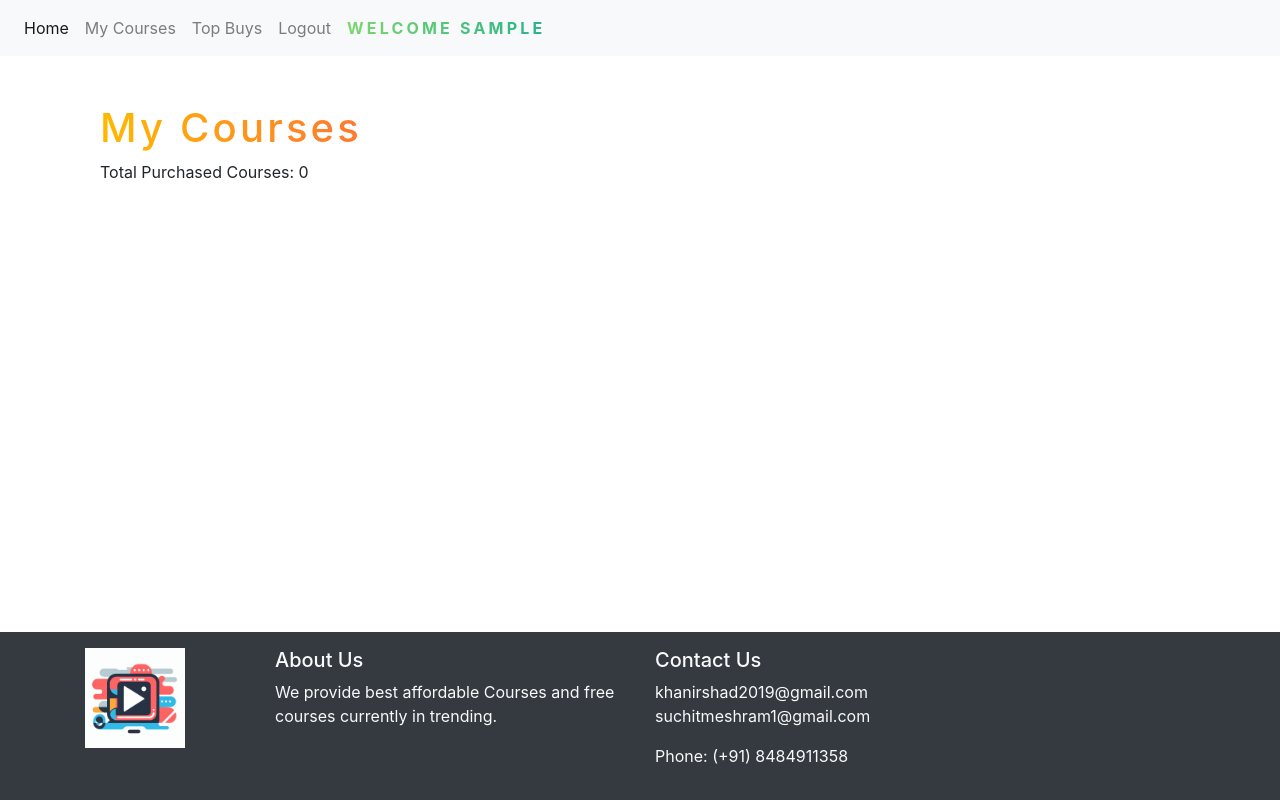
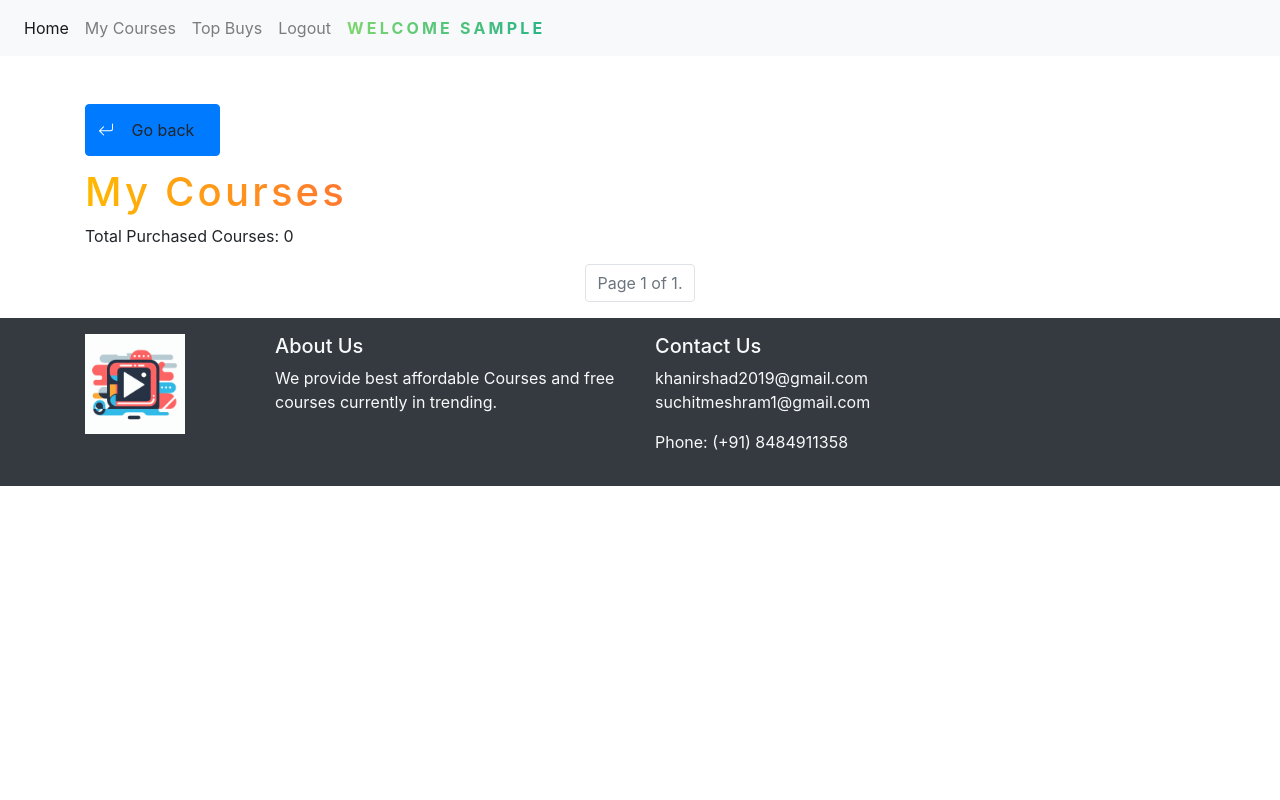
Before and after one commit to irshadkhan2019/videoSubscriptionApp, a Django app: page /course/purchased in a window 1280 px wide. Run offline with Django 3.2, Linux system fonts and the light colour scheme; the visitor is signed in with stand-in values (Sample User, id 1); some libraries are stand-ins or nearby versions.

Commit message:
added back btn,pagination for purchasedCourse,fix UI and footer

```diff
--- a/course/views.py
+++ b/course/views.py
@@ -1,7 +1,7 @@
 from django.shortcuts import render,get_object_or_404,redirect
 from django.contrib.auth.decorators import login_required
 from .models import Course,Video,UserCourses
-from django.core.paginator import Paginator
+from django.core.paginator import Paginator,EmptyPage, PageNotAnInteger
 from .utils import generate_top_purchased_courses
 
 
@@ -53,8 +53,17 @@ def course_detail(request,course_id,video_id=None):
 def purchased_course(request):
     purchased_courses=UserCourses.objects.filter(user=request.user)
     course_count = purchased_courses.count()
+
+    # Number of items to display per page
+    items_per_page = 3
+    paginator = Paginator(purchased_courses, items_per_page)
+
+    # Get the current page number from the request's GET parameters
+    page_number = request.GET.get('page')
+    page = paginator.get_page(page_number)
+
     context={
-        'purchased_courses':purchased_courses,
+        'purchased_courses':page,
         'course_count':course_count,
     }
     return render(request, 'purchased_course.html',context)
--- a/static/css/custom.css
+++ b/static/css/custom.css
@@ -1,4 +1,4 @@
-/* green color text with skew animation */
+
 .heading-secondary {
     text-transform: uppercase;
     font-weight: 700;
@@ -43,6 +43,7 @@
     animation-timing-function: ease-out;
 
 }
+
 h1 {
     background-image: linear-gradient(to right,#ffb900,#ff7730);
     display: inline-block;
--- a/templates/base.html
+++ b/templates/base.html
@@ -13,7 +13,7 @@
 
 
     </head>
-<body>
+    <body style="display: flex; flex-direction: column; min-height: 100vh;">
         <!-- Displaying navbar to logged in users -->
         {% if user.is_authenticated %}
             <nav class="navbar navbar-expand-lg navbar-light bg-light">
@@ -42,10 +42,10 @@
             </nav>
 
         {% endif %}
-    <div class="container">
+        <div class="content">
             {% block content %}{% endblock %}
         </div>
-    <footer class="footer bg-dark text-light py-3 fixed-bottom mt-10 ">
+        <footer class="footer bg-dark text-light py-3 mt-10">
             <div class="container">
                 <div class="row">
                     <div class="col-md-2">
@@ -74,4 +74,5 @@
             </div>
         </footer>
     </body>
+
 </html>
--- a/templates/purchased_course.html
+++ b/templates/purchased_course.html
@@ -2,18 +2,27 @@
 
 {% block content %}
 <div class="container mt-5">
-    <h1>My Courses</h1>
-    <p>Total Purchased Courses: {{ course_count }} </p>
+    <div class="btn btn-primary" style="margin-bottom: 12px;">
+        <svg xmlns="http://www.w3.org/2000/svg" width="16" height="16" fill="currentColor" class="bi bi-arrow-return-left" viewBox="0 0 16 16">
+            <path fill-rule="evenodd" d="M14.5 1.5a.5.5 0 0 1 .5.5v4.8a2.5 2.5 0 0 1-2.5 2.5H2.707l3.347 3.346a.5.5 0 0 1-.708.708l-4.2-4.2a.5.5 0 0 1 0-.708l4-4a.5.5 0 1 1 .708.708L2.707 8.3H12.5A1.5 1.5 0 0 0 14 6.8V2a.5.5 0 0 1 .5-.5z"/>
+        </svg>
+        <!-- Go back to previous page -->
+        <input type=button class="btn btn primary" value="Go back" onClick="javascript:history.go(-1);">
+    </div>
+    <div>
+        <h1>My Courses</h1>
+        <p>Total Purchased Courses: {{ course_count }} </p>
+    </div>
     <!-- Display purchased courses -->
     <div class="row">
         {% for course in purchased_courses %}
             <div class="col-md-4">
                 <a href="{% url 'course:course_detail' course.purchased_courses.pk 0 %}">
-                    <div class="card mb-4">
+                    <div class="card mb-4" style="width: 18rem;">
                         {% if course.purchased_courses.image %}
                             <img src="{{ course.purchased_courses.image.url }}" alt="{{ course.purchased_courses.title }} Image" class="card-img-top">
                         {% endif %}
-                        <div class="card-body">
+                        <div class="card-body" style="color: #444;">
                             <h5 class="card-title">{{ course.purchased_courses.title }}</h5>
                             <p class="card-text">{{ course.purchased_courses.description }}</p>
                             <p class="card-text">
@@ -31,5 +40,35 @@
         {% endfor %}
     </div>
 
+    <!-- Pagination links   -->
+    <div class="pagination justify-content-center">
+            <ul class="pagination">
+
+                {% if purchased_courses.has_previous %}
+                    <li class="page-item">
+                        <a class="page-link" href="?page=1">&laquo; first</a>
+                    </li>
+                    <li class="page-item">
+                        <a class="page-link" href="?page={{ purchased_courses.previous_page_number }}">previous</a>
+                    </li>
+                {% endif %}
+
+                <li class="page-item disabled">
+                    <span class="page-link">
+                        Page {{ purchased_courses.number }} of {{ purchased_courses.paginator.num_pages }}.
+                    </span>
+                </li>
+
+                {% if purchased_courses.has_next %}
+                    <li class="page-item">
+                        <a class="page-link" href="?page={{ purchased_courses.next_page_number }}">next</a>
+                    </li>
+                    <li class="page-item">
+                        <a class="page-link" href="?page={{ purchased_courses.paginator.num_pages }}">last &raquo;</a>
+                    </li>
+                {% endif %}
+
+            </ul>
+    </div>
 </div>
 {% endblock %}
```
Also changed, not shown: templates/course.html (+25 -13 lines), templates/course_detail.html (+10 -2 lines), templates/login.html (+5 -6 lines), templates/signup.html (+6 -6 lines), templates/top_courses.html (+10 -1 lines). Lines whose indentation alone changed are shown as unchanged.
